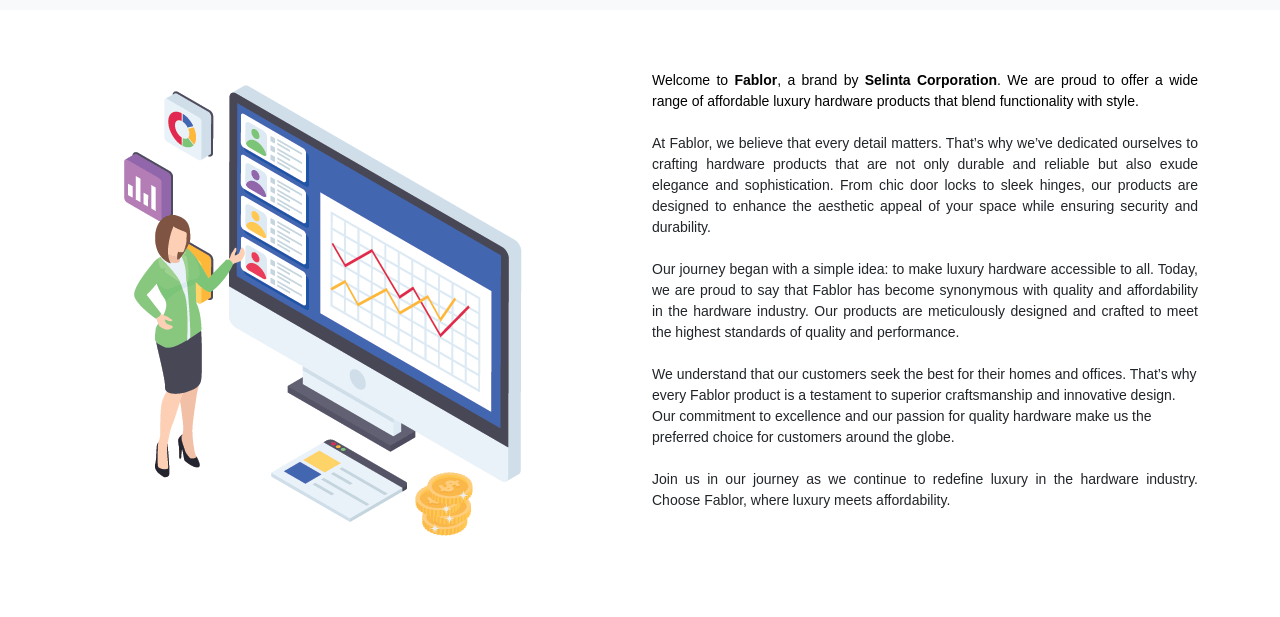
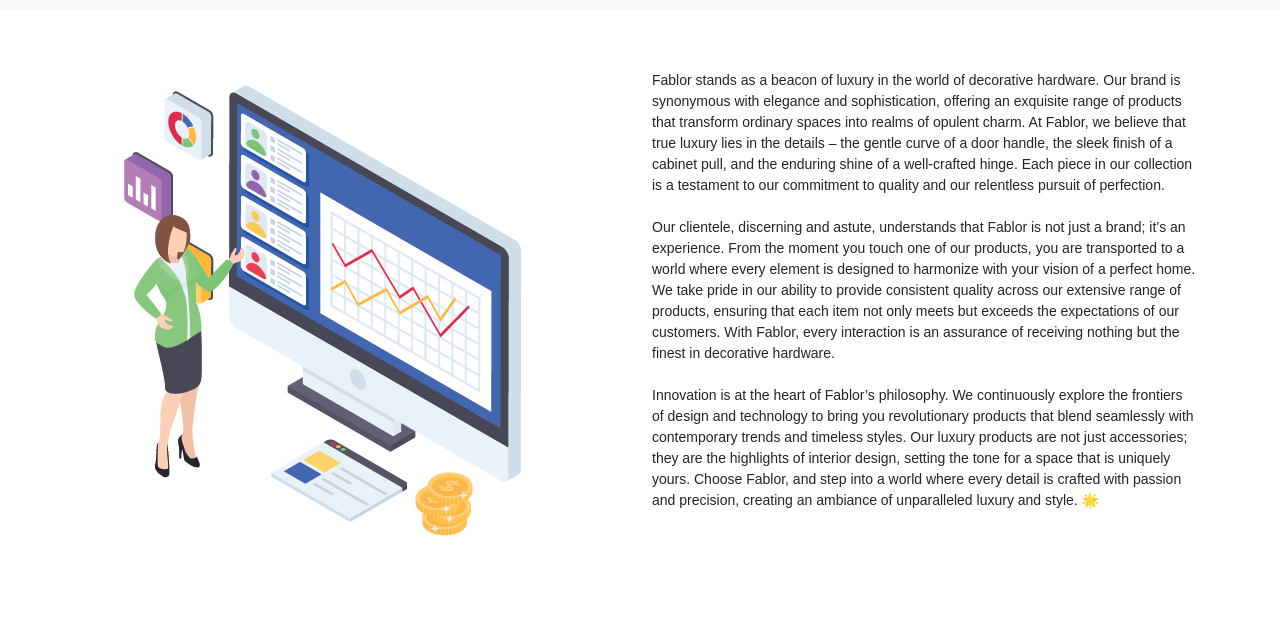
Before and after one commit to selintacorporation/fablor, a plain HTML site: page about.html in a window 1280 px wide. Shown: the part 183-800 px from the top of the page. Drawn offline with Linux system fonts and the light colour scheme; a web font is replaced by a local one.

Commit message:
quality remove

```diff
--- a/about.html
+++ b/about.html
@@ -69,7 +69,6 @@
 </svg></i></a>
             <ul>
               <li><a href="about.html">About Company</a></li>
-              <li><a href="qaulity.html">Quality</a></li>
             </ul>
           </li>
           <li class="dropdown"><a href="#"><span>Product</span> <i ><svg xmlns="http://www.w3.org/2000/svg" width="16" height="16" fill="currentColor" class="bi bi-chevron-down" viewBox="0 0 16 16">
@@ -120,46 +119,15 @@
         <h2><img src="assets/img/features-1.png" width="480" height="480"></h2>
       </div>
       <div class="col-lg-6 pt-4 pt-lg-0">
-        <table width="100%" cellspacing="2" cellpadding="0" border="0">
-          <tbody>
-            <tr>
-              <td align="left"><div align="justify"><span class="style13">Welcome to <strong>Fablor</strong>, a brand by <strong>Selinta Corporation</strong>. We are proud to offer a wide range of affordable luxury hardware products that blend functionality with style.</span></div></td>
-            </tr>
+        Fablor stands as a beacon of luxury in the world of decorative hardware. Our brand is synonymous with elegance and sophistication, offering an exquisite range of products that transform ordinary spaces into realms of opulent charm. At Fablor, we believe that true luxury lies in the details – the gentle curve of a door handle, the sleek finish of a cabinet pull, and the enduring shine of a well-crafted hinge. Each piece in our collection is a testament to our commitment to quality and our relentless pursuit of perfection.
+<br>
+<br>
 
-            <tr>
-              <td valign="middle" height="20" align="left">&nbsp;</td>
-            </tr>
-            <tr>
-              <td valign="middle" height="20" align="left"><div align="justify">At Fablor, we believe that every detail matters. That’s why we’ve dedicated ourselves to crafting hardware products that are not only durable and reliable but also exude elegance and sophistication. From chic door locks to sleek hinges, our products are designed to enhance the aesthetic appeal of your space while ensuring security and durability.
-</div></td>
-            </tr>
-            <tr>
-              <td valign="middle" height="20" align="left">&nbsp;</td>
-            </tr>
-            <tr>
-              <td valign="middle" height="20" align="left"><div align="justify">Our journey began with a simple idea: to make luxury hardware accessible to all. Today, we are proud to say that Fablor has become synonymous with quality and affordability in the hardware industry. Our products are meticulously designed and crafted to meet the highest standards of quality and performance.
-</div></td>
-            </tr>
-            <tr>
-              <td valign="middle" height="20" align="left">&nbsp;</td>
-            </tr>
-            <tr>
-              <td valign="middle" height="20" align="left">We understand that our customers seek the best for their homes and offices. That’s why every Fablor product is a testament to superior craftsmanship and innovative design. Our commitment to excellence and our passion for quality hardware make us the preferred choice for customers around the globe.</div></td>
-              </tr>
-              <tr>
-              <td valign="middle" height="20" align="left">&nbsp;</td>
-            </tr>
-              <tr>
-              <td valign="middle" height="20" align="left"><div align="justify">Join us in our journey as we continue to redefine luxury in the hardware industry. Choose Fablor, where luxury meets affordability.
-</div></td>
-            </tr>
+Our clientele, discerning and astute, understands that Fablor is not just a brand; it’s an experience. From the moment you touch one of our products, you are transported to a world where every element is designed to harmonize with your vision of a perfect home. We take pride in our ability to provide consistent quality across our extensive range of products, ensuring that each item not only meets but exceeds the expectations of our customers. With Fablor, every interaction is an assurance of receiving nothing but the finest in decorative hardware.
+<br>
+<br>
+Innovation is at the heart of Fablor’s philosophy. We continuously explore the frontiers of design and technology to bring you revolutionary products that blend seamlessly with contemporary trends and timeless styles. Our luxury products are not just accessories; they are the highlights of interior design, setting the tone for a space that is uniquely yours. Choose Fablor, and step into a world where every detail is crafted with passion and precision, creating an ambiance of unparalleled luxury and style. 🌟
 
-
-                <!-- End About Section -->
-                <!-- ======= Services Section ======= --></td>
-            </tr>
-          </tbody>
-        </table>
         <p>&nbsp;</p>
       </div>
     </div>
@@ -207,7 +175,6 @@
             <ul>
               <li><i class="bx bx-chevron-right"></i> <a href="index.html" class="style13">Home</a></li>
               <li><i class="bx bx-chevron-right"></i> <a href="about.html" class="style13">About us</a></li>
-              <li><i class="bx bx-chevron-right"></i> <a href="qaulity.html" class="style13">Quality</a></li>
               <li><i class="bx bx-chevron-right"></i> <a href="catalogue.html">e-Catalogue</a><a href="#"></a></li>
             </ul>
           </div>
```
Also changed, not shown: accessories.html (+0 -2 lines), cabinet_handles.html (+0 -2 lines), catalogue.html (+0 -2 lines), concealed_handles.html (+0 -2 lines), contact.html (+0 -2 lines), door_handles.html (+0 -2 lines), drawer_kadi.html (+0 -2 lines), drawer_knobs.html (+0 -2 lines), index.html (+0 -2 lines), lock_body.html (+0 -2 lines), mortise_handles.html (+0 -2 lines), qaulity.html (+0 -2 lines).
